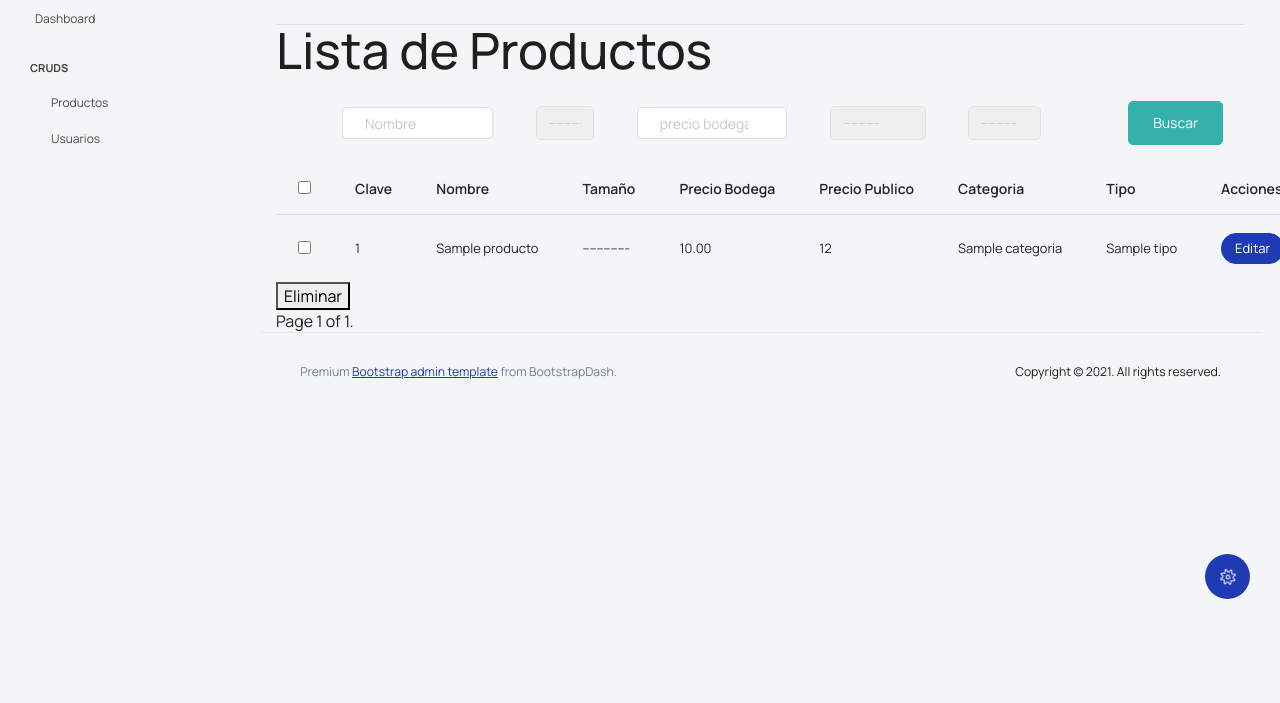
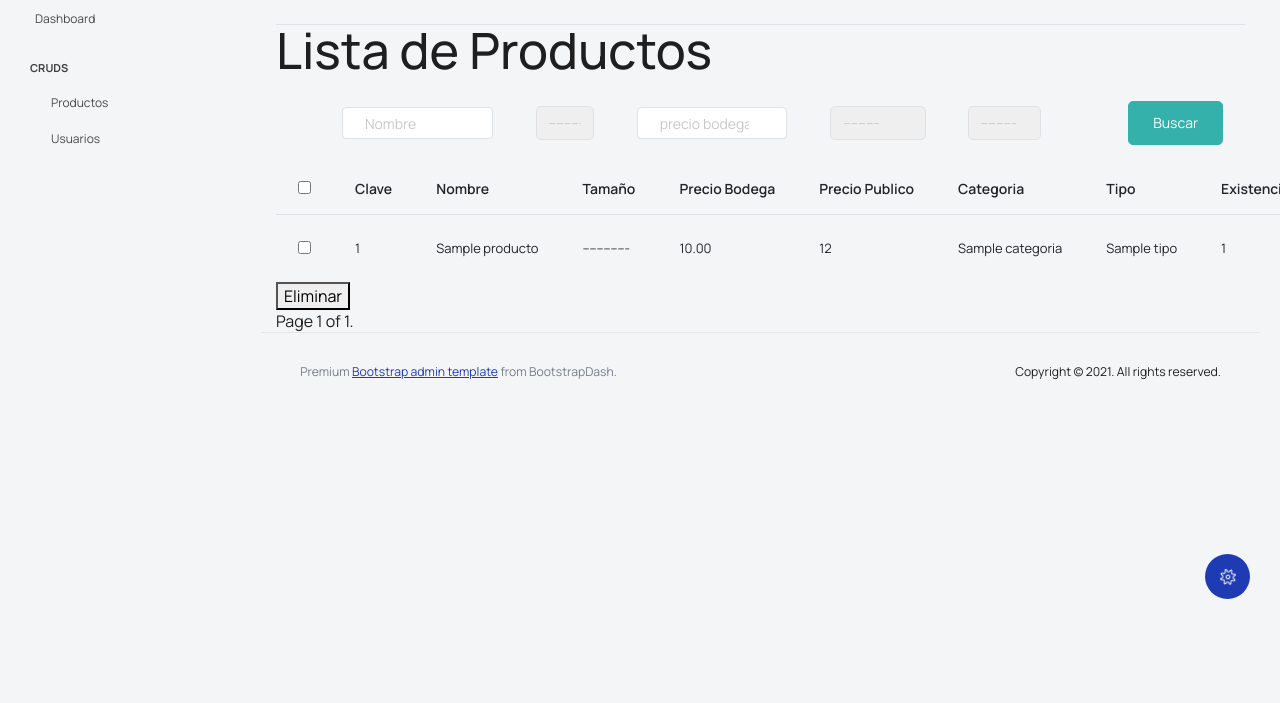
Before and after one commit to Alexlife2002003/LicoreriaDany, a Django app: page /productos/buscar-materia in a window 1280 px wide. Shown: the part 161-864 px from the top of the page. Run offline with Django 4.2, Linux system fonts and the light colour scheme; tables that the repository leaves empty hold one stand-in row (values such as "Sample post"); some libraries are stand-ins or nearby versions.

Commit message:
Se agrego un valor a productos

```diff
--- a/licoreria/Productos/models.py
+++ b/licoreria/Productos/models.py
@@ -65,7 +65,7 @@ class Producto(models.Model):
     precio = models.DecimalField(max_digits=7, decimal_places=2)
     categoria = models.ForeignKey("Productos.Categoria", verbose_name="Categoria", on_delete=models.DO_NOTHING)
     tipo = models.ForeignKey("Productos.Tipo", verbose_name="Tipo", on_delete=models.DO_NOTHING)
-
+    existencia=models.DecimalField(max_digits=5, decimal_places=0)
 
     @property
     def pricedup(self):
--- a/licoreria/Productos/templates/Productos/producto_list.html
+++ b/licoreria/Productos/templates/Productos/producto_list.html
@@ -39,6 +39,7 @@
             <th>Precio Publico</th>
             <th>Categoria</th>
             <th>Tipo</th>
+            <th>Existencia</th>
             <th>Acciones</th>
 
         </tr>
@@ -58,7 +59,7 @@
                     <td>{{producto.pricedup}}</td>
                     <td>{{producto.categoria}}</td>
                     <td>{{producto.tipo}}</td>
-
+                    <td>{{producto.existencia}}</td>
                     <td>
                         <a class="btn btn-sm btn-primary"
                             href="{% url 'Producto:editar_producto' producto.clave %}">
```
Also changed, not shown: licoreria/Productos/migrations/0002_producto_existencia.py (added).
